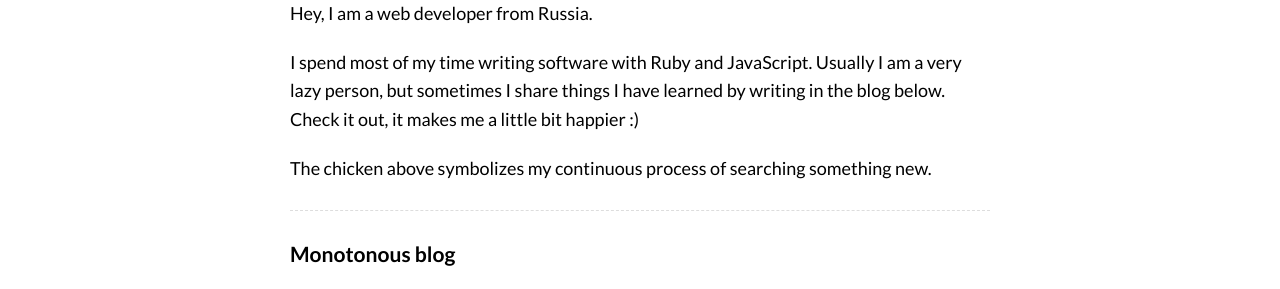
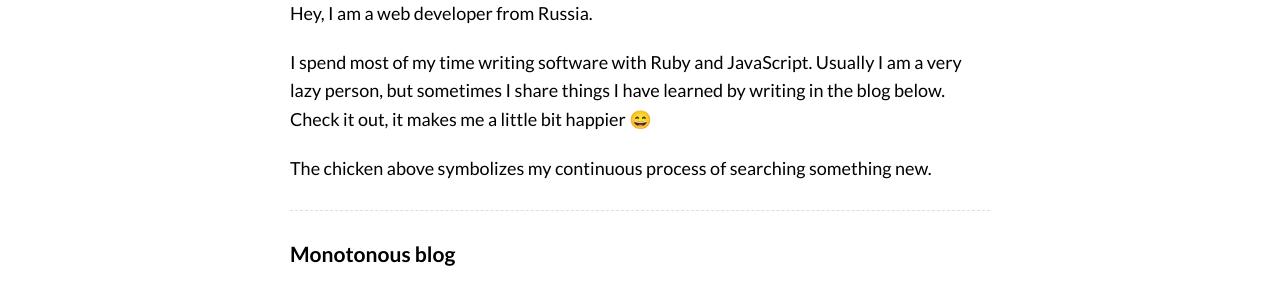
Before and after one commit to ArturMinnullin/arturminnullin.github.io, a Jekyll site: the page built from index.html, in a window 1280 px wide. Shown: the part 223-512 px from the top of the page. Built offline with Jekyll 4.4.1, drawn with Linux system fonts in a browser that asks for light colours; nearby versions of some CDN libraries; emoji names are drawn with the system emoji font; some of the changed lines change nothing that is shown.

Commit message:
Try to use emoji

```diff
--- a/_config.yml
+++ b/_config.yml
@@ -18,3 +18,6 @@ social:
 kramdown:
   input: GFM
   coderay_line_numbers: nil
+
+gems:
+  - jemoji
--- a/index.html
+++ b/index.html
@@ -20,7 +20,7 @@ title: Artur Minnullin | That's my name
 </div>
 <div class="main-text">
   <p>Hey, I am a web developer from Russia.</p>
-  <p>I spend most of my time writing software with Ruby and JavaScript. Usually I am a very lazy person, but sometimes I share things I have learned by writing in the blog below. Check it out, it makes me a little bit happier :)</p>
+  <p>I spend most of my time writing software with Ruby and JavaScript. Usually I am a very lazy person, but sometimes I share things I have learned by writing in the blog below. Check it out, it makes me a little bit happier :smile:</p>
   <p>The chicken above symbolizes my continuous process of searching something new.</p>
 </div>
 <h3 class="blog-title">Monotonous blog</h3>
```
